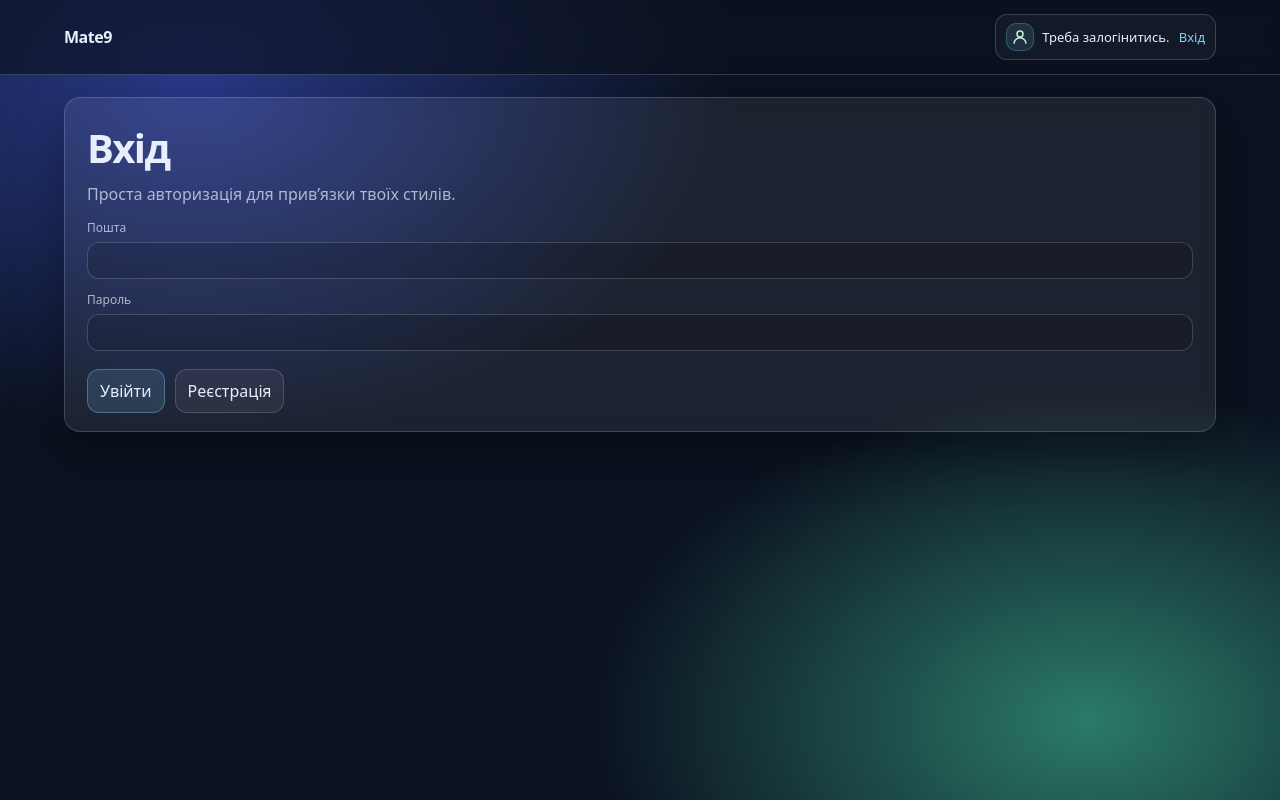
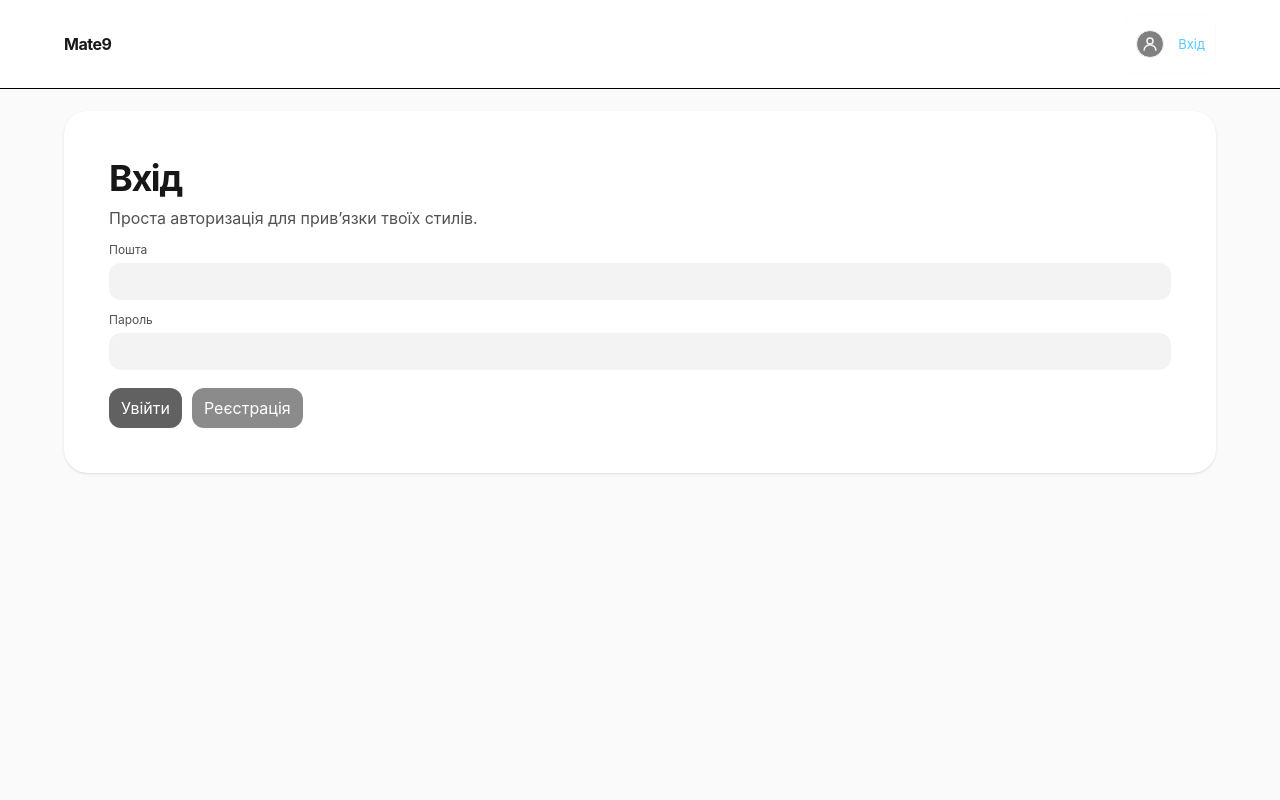
Before and after one commit to job-artem/mate9_team, a React (Vite) app in the folder frontend/: page /#/login in a window 1280 px wide. Built offline with nearby package versions, Linux system fonts and the light colour scheme; no server answers.

Commit message:
Edited styles

```diff
--- a/frontend/src/App.tsx
+++ b/frontend/src/App.tsx
@@ -48,9 +48,9 @@ export default function App() {
               ) : user ? (
                 displayName
               ) : (
-                <>
-                  Треба залогінитись. <Link className="userLink" to="/login">Вхід</Link>
-                </>
+                <p class="login-text">
+                  <Link className="userLink" to="/login">Вхід</Link>
+                </p>
               )}
             </div>
           </div>
--- a/frontend/src/pages/GeneratePage.tsx
+++ b/frontend/src/pages/GeneratePage.tsx
@@ -229,16 +229,17 @@ export default function GeneratePage() {
 
         {!loading && !user ? (
           <div className="alert">
+
             Потрібен вхід. <a href="#/login">Перейти на логін</a>
           </div>
         ) : null}
 
-        <div className="row" style={{ marginTop: 18 }}>
-          <span className="label">API health</span>
-          <span className="value">
-            {error ? `Error: ${error}` : health ? (health.ok ? "OK" : "NOT OK") : "Loading..."}
-          </span>
-        </div>
+        {/*<div className="row" style={{ marginTop: 18 }}>*/}
+        {/*  <span className="label">API health</span>*/}
+        {/*  <span className="value">*/}
+        {/*    {error ? `Error: ${error}` : health ? (health.ok ? "OK" : "NOT OK") : "Loading..."}*/}
+        {/*  </span>*/}
+        {/*</div>*/}
 
         <div className="uploader">
           <label className="fieldInline">
--- a/frontend/src/styles.css
+++ b/frontend/src/styles.css
@@ -2,13 +2,15 @@
     color-scheme: light;
     --bg: #0b1220;
     --card: rgba(255, 255, 255, 0.07);
-  --text: #e9eefc;
-  --muted: rgba(233, 238, 252, 0.7);
-  --border: rgba(233, 238, 252, 0.18);
-  --topbar: rgba(11, 18, 32, 0.65);
-  --accent: #7dd3fc;
+    --text: #171717;
+    --muted: #525252;
+    --border: #000000;
+    --topbar: #FFFFFF;
+    --accent: #5acaff;
     --container: 90vw;
 }
+
+@import url('https://fonts.googleapis.com/css2?family=Inter:ital,opsz,wght@0,14..32,100..900;1,14..32,100..900&display=swap');
 
 *,
 *::before,
@@ -23,10 +25,9 @@ body {
 
 body {
     margin: 0;
-  font-family: ui-sans-serif, system-ui, -apple-system, Segoe UI, Roboto, Arial, "Apple Color Emoji",
+    font-family: "Inter", ui-sans-serif, system-ui, -apple-system, Segoe UI, Roboto, Arial, "Apple Color Emoji",
     "Segoe UI Emoji";
-  background: radial-gradient(900px 600px at 15% 10%, #293a8a 0%, transparent 60%),
-    radial-gradient(900px 600px at 85% 90%, #2b7a68 0%, transparent 55%), var(--bg);
+    background: #FAFAFA;
     color: var(--text);
     overflow-x: hidden;
 }
@@ -53,6 +54,7 @@ code {
     border-bottom: 1px solid var(--border);
     background: var(--topbar);
     backdrop-filter: blur(10px);
+    border-bottom: 0.83px solid #000000;
 }
 
 .topbarInner {
@@ -98,10 +100,10 @@ code {
     justify-content: center;
     width: 28px;
     height: 28px;
-  border-radius: 10px;
-  background: rgba(125, 211, 252, 0.12);
-  color: rgba(209, 250, 229, 0.95);
-  border: 1px solid rgba(125, 211, 252, 0.25);
+    border-radius: 50%;
+    background: gray;
+    color: whitesmoke;
+    border: 1px solid whitesmoke;
 }
 
 .userName {
@@ -156,18 +158,20 @@ code {
 
 .card {
     width: 100%;
-  border: 1px solid var(--border);
+    /*border: 1px solid var(--border);*/
     background: var(--card);
     backdrop-filter: blur(10px);
-  border-radius: 16px;
-  padding: 22px 22px 18px;
-  box-shadow: 0 18px 50px rgba(0, 0, 0, 0.35);
+    padding: 45px;
+
+    background: #FFFFFF;
+    box-shadow: 0px 1px 3px rgba(0, 0, 0, 0.1), 0px 1px 2px -1px rgba(0, 0, 0, 0.1);
+    border-radius: 24px;
 }
 
 h1 {
     margin: 0 0 8px;
     letter-spacing: -0.04em;
-  font-size: 40px;
+    font-size: 36px;
 }
 
 .muted {
@@ -227,7 +231,7 @@ h1 {
 
 .input {
     border: 1px solid rgba(233, 238, 252, 0.18);
-  background: rgba(0, 0, 0, 0.12);
+    background: rgba(156, 156, 156, 0.12);
     color: var(--text);
     padding: 10px 12px;
     border-radius: 12px;
@@ -371,7 +375,7 @@ h1 {
     border-radius: 16px;
     padding: 12px;
     display: grid;
-  grid-template-columns: 260px 1fr 150px;
+    grid-template-columns: 260px 1fr;
     gap: 12px;
     cursor: pointer;
     text-align: left;
@@ -381,11 +385,6 @@ h1 {
 
 .stylesRow:hover {
     border-color: rgba(125, 211, 252, 0.35);
-}
-
-.stylesRow:focus-visible {
-  outline: 3px solid rgba(125, 211, 252, 0.18);
-  outline-offset: 2px;
 }
 
 @media (max-width: 860px) {
@@ -427,20 +426,29 @@ h1 {
     object-fit: contain;
 }
 
-.stylesRowThumbs {
+.stylesRowRight {
     min-width: 0;
     min-height: 0;
     display: grid;
 }
 
 .stylesRowGrid {
-  display: flex;
-  flex-wrap: nowrap;
+    display: grid;
+    grid-template-columns: repeat(6, minmax(0, 1fr));
     gap: 10px;
-  align-items: stretch;
-  height: 100%;
-  overflow-x: auto;
-  padding-bottom: 4px;
+    align-content: center;
+}
+
+@media (max-width: 1180px) {
+    .stylesRowGrid {
+        grid-template-columns: repeat(3, minmax(0, 1fr));
+    }
+}
+
+@media (max-width: 520px) {
+    .stylesRowGrid {
+        grid-template-columns: repeat(2, minmax(0, 1fr));
+    }
 }
 
 .stylesThumb {
@@ -451,7 +459,6 @@ h1 {
     position: relative;
     height: 100%;
     min-height: 110px;
-  flex: 0 0 clamp(90px, 9.5vw, 150px);
 }
 
 .stylesThumb img {
@@ -485,37 +492,6 @@ h1 {
     overflow: hidden;
     text-overflow: ellipsis;
     white-space: nowrap;
-}
-
-.stylesRowActions {
-  display: flex;
-  flex-direction: column;
-  justify-content: center;
-  gap: 10px;
-  min-width: 0;
-}
-
-.rowActionBtn {
-  border: 1px solid rgba(233, 238, 252, 0.18);
-  background: rgba(0, 0, 0, 0.14);
-  color: var(--text);
-  border-radius: 12px;
-  padding: 10px 12px;
-  cursor: pointer;
-}
-
-.rowActionBtn:hover:not(:disabled) {
-  border-color: rgba(125, 211, 252, 0.35);
-}
-
-.rowActionBtn:disabled {
-  opacity: 0.6;
-  cursor: not-allowed;
-}
-
-.rowActionBtn.danger {
-  border-color: rgba(248, 113, 113, 0.45);
-  background: rgba(248, 113, 113, 0.1);
 }
 
 .detailHead {
@@ -608,8 +584,8 @@ h1 {
     gap: 10px;
     padding: 10px 12px;
     border-radius: 12px;
-  border: 1px solid rgba(233, 238, 252, 0.18);
-  background: rgba(255, 255, 255, 0.03);
+    border: 1px solid rgba(125, 211, 252, 0.35);
+    background: white;
     cursor: pointer;
     user-select: none;
 }
@@ -781,9 +757,9 @@ h1 {
 }
 
 .btn {
-  border: 1px solid rgba(125, 211, 252, 0.35);
-  background: rgba(125, 211, 252, 0.14);
-  color: var(--text);
+    border: none;
+    background: #616161;
+    color: #FFFFFF;
     padding: 10px 12px;
     border-radius: 12px;
     cursor: pointer;
@@ -794,14 +770,18 @@ h1 {
 }
 
 .btn:hover {
-  background: rgba(125, 211, 252, 0.2);
+    background: #373737;
 }
 
 .btn.secondary {
-  border-color: var(--border);
-  background: rgba(255, 255, 255, 0.06);
+    border: none;
+    background: #8b8b8b;
 }
 
 .btn.secondary:hover {
-  background: rgba(255, 255, 255, 0.09);
+    background: #595959;
 }
+
+.login-text {
+
+}
```
Lines whose indentation alone changed are shown as unchanged.
